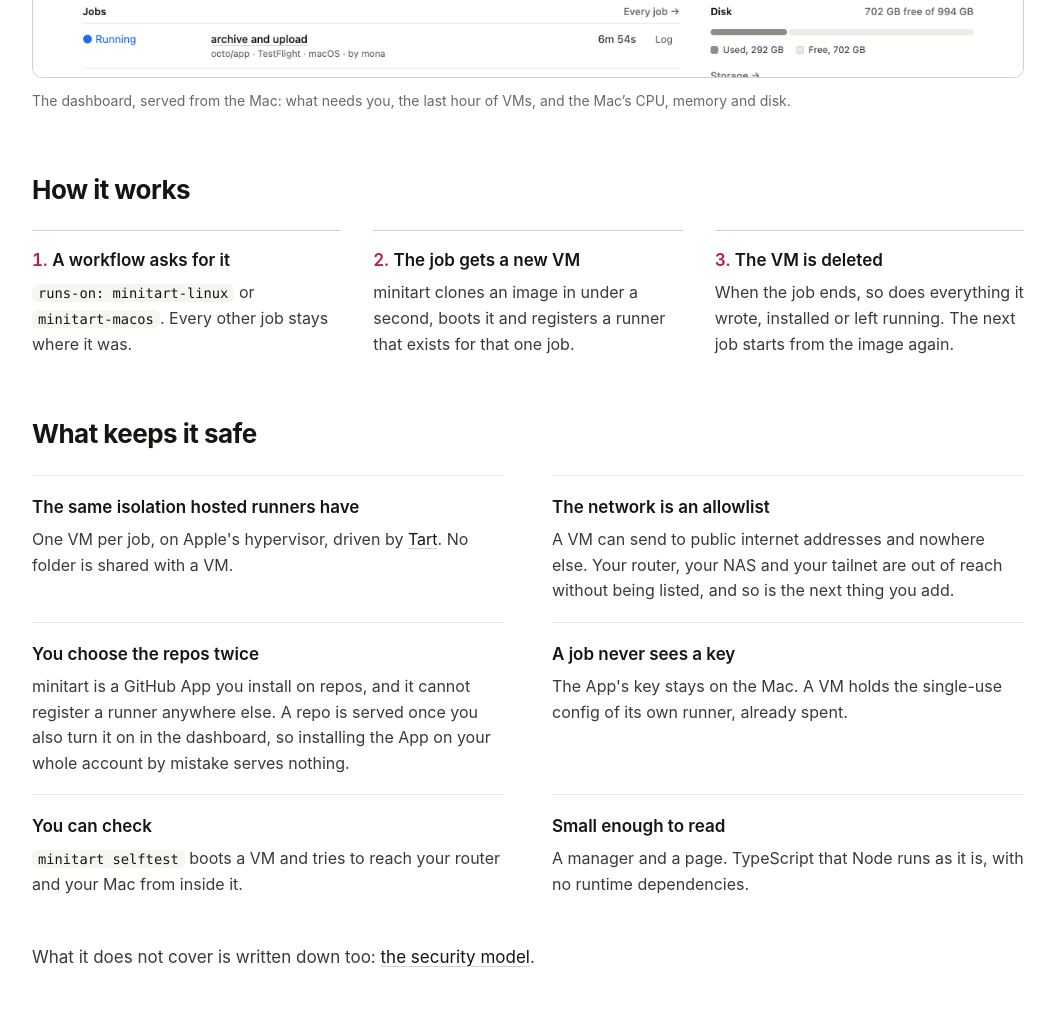
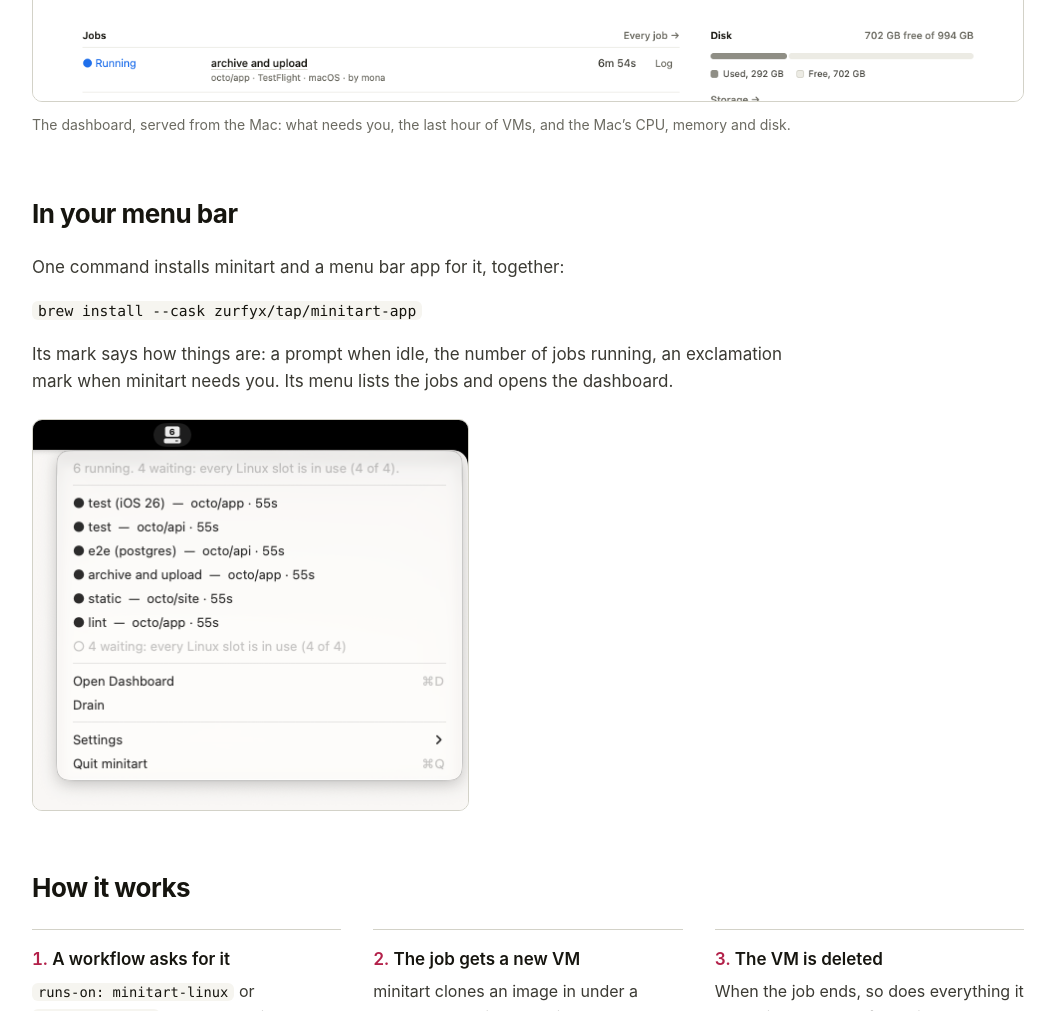
Before and after one commit to zurfyx/minitart, a website: page site/index.html in a window 1280 px wide. Shown: the part 1120-2131 px from the top of the page, without its empty margins (112-1167 px from the left). Drawn offline with Linux system fonts and the light colour scheme.

Commit message:
Show the menu bar app in the README and on the site, and drop "Early" (#28)
* Show the menu bar app in the README and on the site, and drop "Early"

The README's setup and the site now say how to install the menu bar app, with a picture of
its menu. "Early" is gone: minitart runs its author's CI; the advice to read the security
model stays.

* Say the menu offers to start minitart and to finish setup, not that it does

And say "runs its author's CI" once, without repeating the line above it.

* Set it up: pick the command line or the menu bar app, then the same steps

Installing is a choice of two, each with its command; getting the Mac ready, starting it
and connecting GitHub follow, the same for both, with what the menu bar app does at each.

* Show the dashboard beside the command-line choice too

Both ways to install now have their picture, the dashboard first.

* Keep the dashboard picture at the top only

It is the first thing in the README already; the setup section need not repeat it.

```diff
--- a/site/index.html
+++ b/site/index.html
@@ -46,8 +46,8 @@
           <a href="https://github.com/zurfyx/minitart">Read the code</a>
         </p>
         <p class="status">
-          <span aria-hidden="true">!</span> Early. Built for one Mac mini and a handful of private
-          repos; read it before you trust it.
+          Built for one Mac and a handful of private repos, and it runs its author's CI on a Mac
+          mini. Read it before you trust it.
         </p>
       </section>
 
@@ -66,6 +66,24 @@
           CPU, memory and disk.
         </figcaption>
       </figure>
+
+      <section>
+        <h2>In your menu bar</h2>
+        <p>One command installs minitart and a menu bar app for it, together:</p>
+        <p><code class="command">brew install --cask zurfyx/tap/minitart-app</code></p>
+        <p>
+          Its mark says how things are: a prompt when idle, the number of jobs running, an
+          exclamation mark when minitart needs you. Its menu lists the jobs and opens the dashboard.
+        </p>
+        <figure class="shot menu">
+          <img
+            src="/menu-bar.png"
+            width="437"
+            height="392"
+            alt="minitart's menu bar app open: the mark with 6 on its screen, the headline, six jobs running and four waiting, Open Dashboard, Drain, Settings and Quit."
+          />
+        </figure>
+      </section>
 
       <section>
         <h2>How it works</h2>
--- a/site/style.css
+++ b/site/style.css
@@ -128,7 +128,7 @@ h1 {
 .status {
   max-width: 70ch;
   margin: 28px 0 0;
-  color: var(--warn);
+  color: var(--muted);
   font-size: 15px;
 }
 
@@ -142,6 +142,19 @@ h1 {
   height: auto;
   border: 1px solid var(--rule-strong);
   border-radius: 10px;
+}
+
+.command {
+  white-space: normal;
+  overflow-wrap: anywhere;
+}
+
+.shot.menu {
+  margin-top: 24px;
+}
+
+.shot.menu img {
+  width: min(100%, 437px);
 }
 
 .shot figcaption {
```
Also changed, not shown: README.md, site/menu-bar.png (added).
